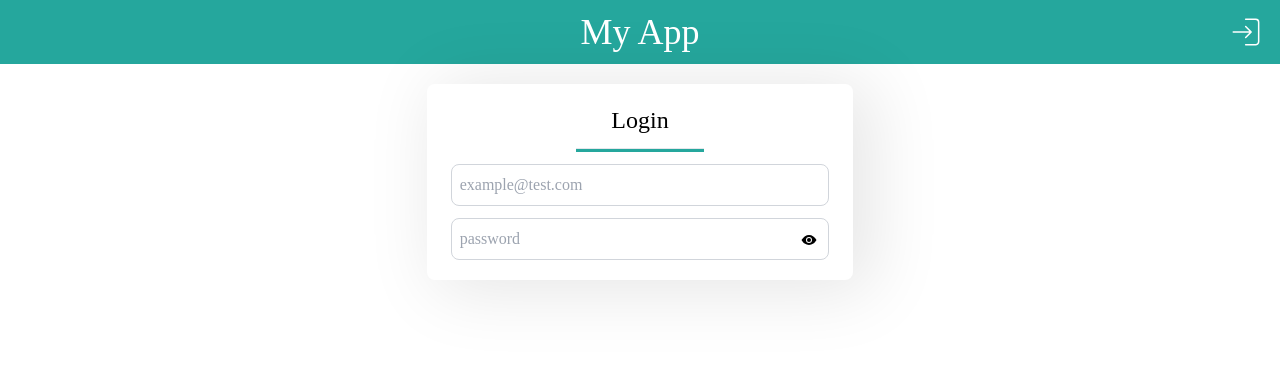
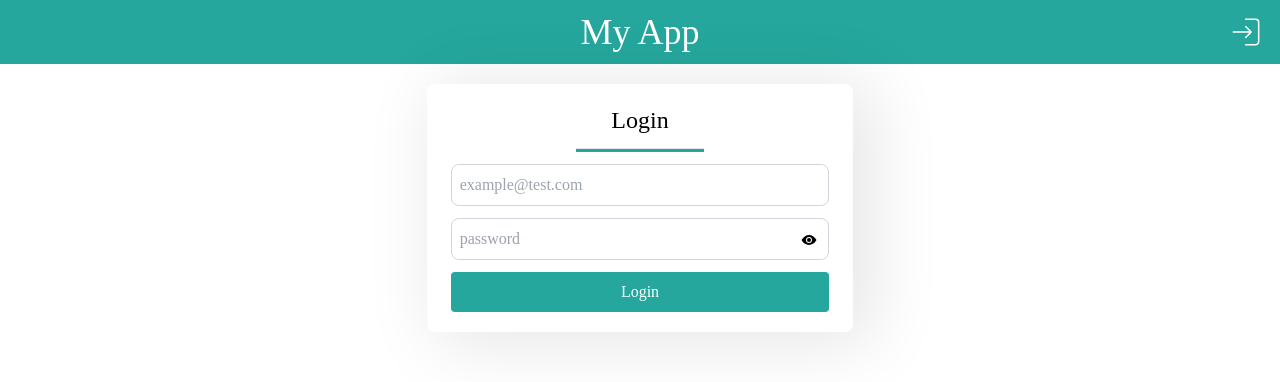
Before and after one commit to gitusernoob/FrisoneDanieleVerifica, a React (Create React App) app: page / in a window 1280 px wide. Shown: the top 382 px of the page. Built offline with nearby package versions, Linux system fonts and the light colour scheme.

Commit message:
add button

```diff
--- a/src/App.jsx
+++ b/src/App.jsx
@@ -70,6 +70,9 @@ function App() {
               {passwordInputType === "text" ? <HidePassword /> : <ShowPassword />}
             </span>
           </div>
+          <div className="w-full">
+            <button className="w-full text-white bg-dark-green py-2 px-4 rounded">Login</button>
+          </div>
         </div>
       </div>
     </>
```
